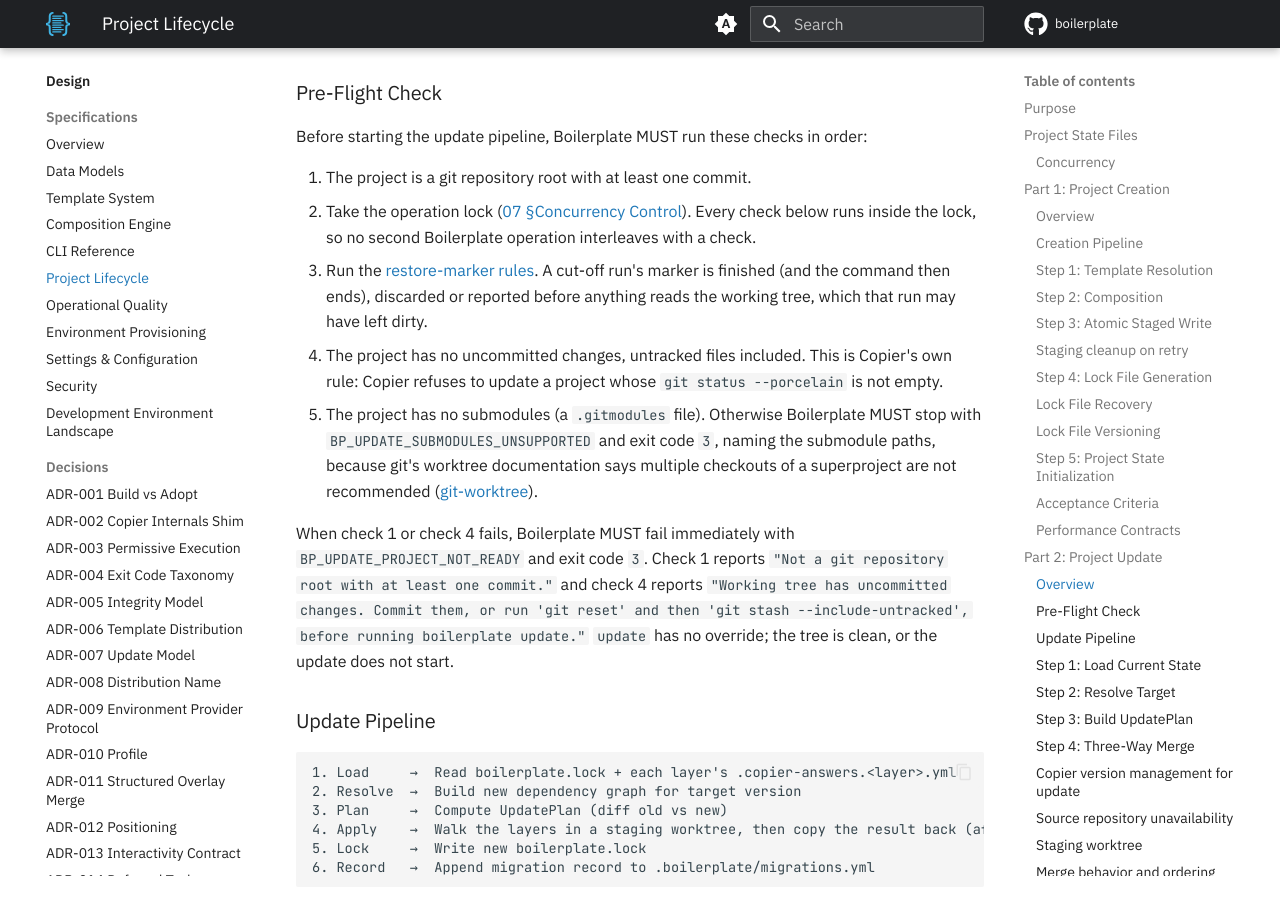
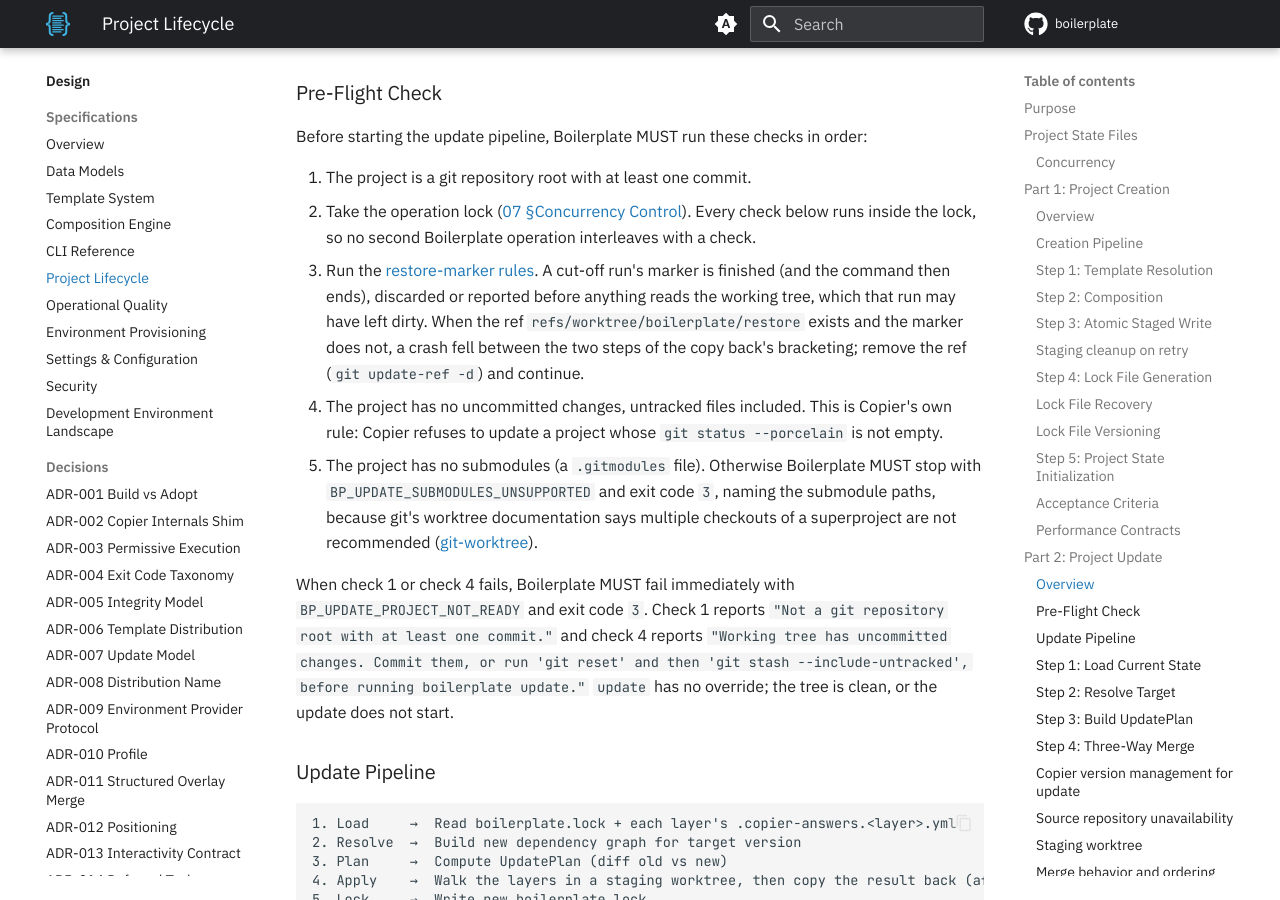
Before and after one commit to TheRealBillSiegler/boilerplate, an MkDocs documentation site: the page built from docs/design/06-project-lifecycle.md, in a window 1280 px wide and 900 px high, scrolled down 6115 px. Built offline with MkDocs 1.6.1 and Material for MkDocs 9.7.7, drawn with Linux system fonts in a browser that asks for light colours; a script that is not in the unit is left out; comment, search, counter and statistics services are not loaded; the version menu is left out.

Commit message:
docs(design): remove a restore ref that has no marker in pre-flight
The copy back pins the restore ref before it writes the marker, and the
text justified that order by saying the next run's pre-flight removes a
ref left without a marker. No pre-flight step did: the marker rules
start from "the marker exists". Pre-flight step 3 now removes such a
ref and continues.

Co-Authored-By: Claude Sonnet 5.5 <noreply@anthropic.com>

```diff
--- a/docs/design/06-project-lifecycle.md
+++ b/docs/design/06-project-lifecycle.md
@@ -153,7 +153,7 @@ Before starting the update pipeline, Boilerplate MUST run these checks in order:
 
 1. The project is a git repository root with at least one commit.
 2. Take the operation lock ([07 §Concurrency Control](07-operational-quality.md#concurrency-control)). Every check below runs inside the lock, so no second Boilerplate operation interleaves with a check.
-3. Run the [restore-marker rules](#interrupted-copy-back). A cut-off run's marker is finished (and the command then ends), discarded or reported before anything reads the working tree, which that run may have left dirty.
+3. Run the [restore-marker rules](#interrupted-copy-back). A cut-off run's marker is finished (and the command then ends), discarded or reported before anything reads the working tree, which that run may have left dirty. When the ref `refs/worktree/boilerplate/restore` exists and the marker does not, a crash fell between the two steps of the copy back's bracketing; remove the ref (`git update-ref -d`) and continue.
 4. The project has no uncommitted changes, untracked files included. This is Copier's own rule: Copier refuses to update a project whose `git status --porcelain` is not empty.
 5. The project has no submodules (a `.gitmodules` file). Otherwise Boilerplate MUST stop with `BP_UPDATE_SUBMODULES_UNSUPPORTED` and exit code `3`, naming the submodule paths, because git's worktree documentation says multiple checkouts of a superproject are not recommended ([git-worktree](https://git-scm.com/docs/git-worktree)).
 
```
